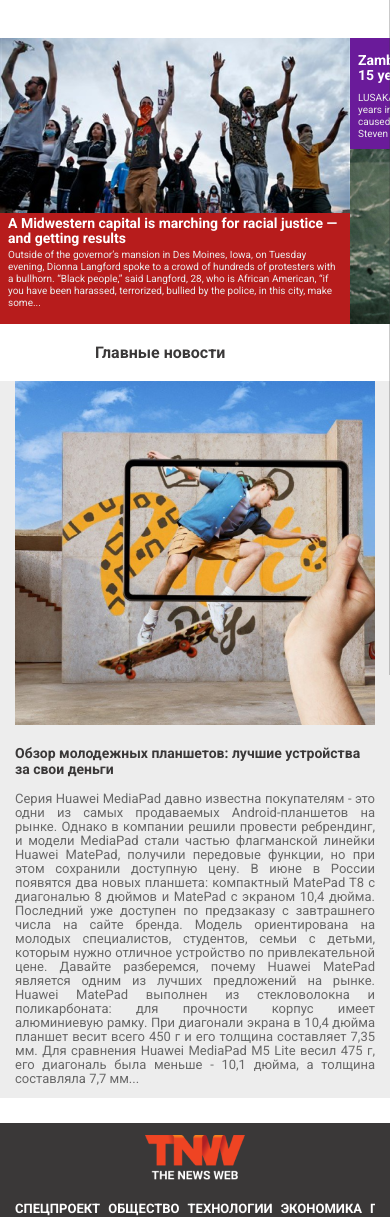
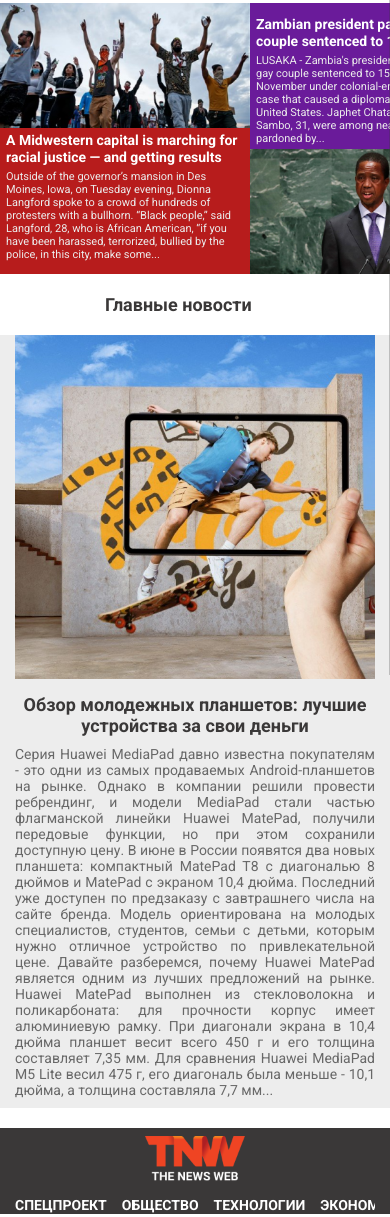
Before and after one commit to Jasur003/The-new-web, a plain HTML site: page index.html in a window 390 px wide. Shown: the part 169-1386 px from the top of the page. Drawn offline with Linux system fonts and the light colour scheme.

Commit message:
@mediaTheNewsWeb

```diff
--- a/style/media.css
+++ b/style/media.css
@@ -15,85 +15,168 @@
     .nav_logo{
         margin-top: 18px;
     }
-    .nav_list{
-        gap: 14px;
+    .nav_logo img,
+    .foot_logo img{
+        width: 140px;
     }
     .nav_link{
         font-size: 17px;
-        line-height: 19px;
+        line-height: 20px;
+    }
+    .intro .container img{
+        max-width: 1110px;
+        width: 100%;
+        margin-top: 12px;
+        margin-bottom: 30px;
+    }
+    .sec_box{
+        justify-content: center;
     }
     .sec_card{
+        max-width: 330px;
         gap: 7px;
     }
     .sec_title{
-        font-size: 17px;
-        line-height: 20px;
+        font-size: 18px;
+        line-height: 21px;
         margin: 0 13px;
     }
     .sec_text{
-        font-size: 14px;
-        line-height: 16px;
-        margin-left: 13px;
-        margin-right: 13px;
+        font-size: 15px;
+        line-height: 17px;
+        margin: 0 13px;
+    }
+    #first{
+        padding-bottom: 13px;
+    }
+    #second{
+        padding-top: 13px;
+    }
+    #thirty{
+        padding-bottom: 13px;
+    }
+    #fourty{
+        padding-top: 13px;
     }
     .title{
         margin: 35px auto;
         font-size: 21px;
-        line-height: 23px;
+        line-height: 24.39px;
     }
     .news_box{
         flex-direction: column;
         align-items: center;
         gap: 25px;
     }
+    .news_box img{
+        max-width: 550px;
+        width: 100%;
+    }
     .news_right{
-        display: flex;
-        flex-direction: column;
-        align-items: center;
+        gap: 25px;
         padding-top: 15px;
         padding-bottom: 25px;
     }
     .news_title{
-        font-size: 20px;
-        line-height: 23px;
-        margin-bottom: 25px;
+        text-align: center;
+        font-size: 21px;
+        line-height: 24.39px;
     }
     .news_text{
         text-align: justify;
-        font-size: 16px;
+        font-size: 17px;
         line-height: 20px;
     }
     .foot{
         margin-top: 45px;
     }
     .foot_logo{
-        margin: 25px 0;
-    }
-    .foot_list{
-        gap: 14px;
+        margin: 24px 0;
     }
     .foot_link{
         font-size: 17px;
         line-height: 20px;
     }
-    img{
-        width: 100%;
+}
+@media(max-width:1100px) {
+    .sec_card{
+        max-width: 320px;
     }
-    .news_box img{
-        max-width: 550px;
-        width: 100%;
+    .sec_title{
+        font-size: 17px;
+        line-height: 20px;
+        margin: 0 11px;
+    }
+    .sec_text{
+        font-size: 14px;
+        line-height: 16px;
+        margin: 0 11px;
+    }
+}
+@media(max-width:1050px){
+    .sec_card{
+        max-width: 315px;
     }
 }
 @media(max-width:1000px) {
     .nav_logo{
         margin-top: 15px;
     }
+    .nav_link{
+        font-size: 16px;
+        line-height: 19px;
+    }
+    .intro .container img{
+        margin-top: 10px;
+        margin-bottom: 25px;
+    }
+    .sec_card{
+        max-width: 310px;
+        gap: 6px;
+    }
+    .title{
+        margin: 30px auto;
+        font-size: 20px;
+        line-height: 23px;
+    }
+    .news_box{
+        gap: 20px;
+    }
+    .news_right{
+        gap: 20px;
+        padding-top: 10px;
+        padding-bottom: 20px;
+    }
+    .news_title{
+        font-size: 20px;
+        line-height: 23px;
+    }
+    .news_text{
+        font-size: 16px;
+        line-height: 19px;
+    }
+    .foot{
+        margin-top: 40px;
+    }
+    .foot_logo{
+        margin: 20px 0;
+    }
+    .foot_link{
+        font-size: 16px;
+        line-height: 19px;
+    }
+}
+@media(max-width:950px) {
+    .nav_logo img,
+    .foot_logo img{
+        width: 130px;
+    }
     .nav_list{
         flex-direction: column;
         position: fixed;
         top: 0;
         right: 0;
-        padding: 100px 80px;
+        padding: 80px 60px;
         text-align: center;
         gap: 30px;
         background-color: #3A3838;
@@ -102,51 +185,6 @@
     }
     .nav_link{
         color: #fff;
-        font-size: 16px;
-        line-height: 17px;
-    }
-    .sec_card{
-        gap: 6px;
-    }
-    .sec_title{
-        font-size: 16px;
-        line-height: 18px;
-        margin: 0 12px;
-    }
-    .sec_text{
-        font-size: 13px;
-        line-height: 14px;
-        margin-left: 12px;
-        margin-right: 12px;
-    }
-    .title{
-        margin: 30px auto;
-        font-size: 20px;
-        line-height: 21px;
-    }
-    .news_box{
-        flex-direction: column;
-        align-items: center;
-        gap: 20px;
-    }
-    .news_right{
-        display: flex;
-        flex-direction: column;
-        align-items: center;
-        padding-top: 13px;
-        padding-bottom: 20px;
-    }
-    .news_title{
-        font-size: 18px;
-        line-height: 21px;
-        margin-bottom: 23px;
-    }
-    .news_text{
-        font-size: 15px;
-        line-height: 18px;
-    }
-    .menu{
-        display: block;
     }
     .close{
         display: block;
@@ -154,183 +192,181 @@
         top: 15px;
         left: 15px;
     }
+    .menu{
+        display: block;
+    }
     #checkbox:checked~.nav_list{
         transform: translateX(0);
     }
-    .foot{
-        margin-top: 40px;
+    .sec_card{
+        max-width: 300px;
+    }
+    .sec_title{
+        font-size: 16px;
+        line-height: 19px;
+        margin: 0 10px;
+    }
+    .sec_text{
+        font-size: 13px;
+        line-height: 15px;
+        margin: 0 10px;
     }
     .foot_box{
         flex-direction: column;
     }
-    .foot_logo{
-        margin: 21px 0;
-    }
-    .foot_list{
-        gap: 13px;
-    }
-    .foot_link{
-        font-size: 16px;
-        line-height: 18px;
+}
+@media(max-width:900px) {
+    .sec_card{
+        max-width: 290px;
     }
 }
 @media(max-width:750px) {
     .nav_logo{
-        margin-top: 15px;
+        margin-top: 12px;
     }
     .nav_logo img,
     .foot_logo img{
         width: 120px;
     }
     .nav_list{
-        padding: 80px 60px;
+        padding: 75px 55px;
         gap: 25px;
     }
     .nav_link{
         font-size: 15px;
-        line-height: 16px;
-    }
-    .close{
-        top: 15px;
-        left: 15px;
+        line-height: 18px;
     }
     .menu img,
     .close img{
-        width: 40px;
+    width: 35px;
+    }
+    .intro .container img{
+        margin-top: 8px;
+        margin-bottom: 20px;
     }
     .sec_box{
         flex-wrap: nowrap;
         overflow-x: scroll;
+        justify-content: start;
     }
     .sec_card{
-        flex-shrink: 0;
+        max-width: 270px;
         gap: 5px;
     }
     .sec_title{
         font-size: 15px;
-        line-height: 16px;
-        margin: 0 10px;
+        line-height: 18px;
+        margin: 0 8px;
     }
     .sec_text{
         font-size: 12px;
-        line-height: 13px;
-        margin-left: 10px;
-        margin-right: 10px;
+        line-height: 14px;
+        margin: 0 8px;
     }
     .title{
         margin: 25px auto;
-        font-size: 18px;
-        line-height: 19px;
+        font-size: 19px;
+        line-height: 22px;
     }
     .news_box{
         gap: 15px;
     }
     .news_right{
-        padding-top: 10px;
+        gap: 15px;
+        padding-top: 5px;
         padding-bottom: 15px;
     }
     .news_title{
-        font-size: 16px;
+        font-size: 19px;
+        line-height: 22px;
+    }
+    .news_text{
+        font-size: 15px;
         line-height: 18px;
-        margin-bottom: 20px;
+    }
+    .foot{
+        margin-top: 30px;
+    }
+    .foot_logo{
+        margin: 10px 0;
+    }
+    .foot_link{
+        font-size: 15px;
+        line-height: 18px;
+    }
+}
+@media(max-width:600px) {
+    .foot_list{
+        max-width: 700px;
+        width: 100%;
+        overflow-x: scroll;
+        justify-content: start;
+    }
+}
+@media(max-width:500px) {
+    .nav_logo{
+        margin-top: 10px;
+    }
+    .nav_logo img,
+    .foot_logo img{
+        width: 100px;
+    }
+    .nav_list{
+        padding: 60px 40px;
+        gap: 15px;
+    }
+    .nav_link{
+        font-size: 14px;
+        line-height: 17px;
+    }
+    .menu img,
+    .close img{
+    width: 25px;
+    }
+    .intro .container img{
+        margin-top: 5px;
+        margin-bottom: 13px;
+    }
+    .sec_card{
+        max-width: 250px;
+        gap: 4px;
+    }
+    .sec_title{
+        font-size: 14px;
+        line-height: 17px;
+        margin: 0 6px;
+    }
+    .sec_text{
+        font-size: 11px;
+        line-height: 13px;
+        margin: 0 6px;
+    }
+    .title{
+        margin: 20px auto;
+        font-size: 18px;
+        line-height: 21px;
+    }
+    .news_right{
+        gap: 10px;
+        padding-top: 0;
+        padding-bottom: 10px;
+    }
+    .news_title{
+        font-size: 18px;
+        line-height: 21px;
     }
     .news_text{
         font-size: 14px;
         line-height: 16px;
     }
     .foot{
-        margin-top: 30px;
+        margin-top: 20px;
     }
     .foot_logo{
-        margin: 14px 0;
-    }
-    .foot_list{
-        gap: 10px;
-        justify-content: center;
-        max-width: 700px;
-        width: 100%;
-        overflow-x: scroll;
+        margin: 8px 0;
     }
     .foot_link{
         font-size: 14px;
-        line-height: 16px;
+        line-height: 17px;
     }
 }
-@media(max-width:600px) {
-    .foot_list {
-        justify-content: start;
-    }
-}
-@media(max-width:500px) {
-    .nav_logo{
-        margin-top: 12px;
-    }
-    .nav_logo img,
-    .foot_logo img{
-        width: 100px;
-    }
-    .nav_list{
-        padding: 55px 45px;
-        gap: 20px;
-    }
-    .nav_link{
-        font-size: 14px;
-        line-height: 15px;
-    }
-    .close{
-        top: 12px;
-        left: 12px;
-    }
-    .menu img,
-    .close img{
-        width: 30px;
-    }
-    .sec_card{
-        gap: 3px;
-    }
-    .sec_title{
-        font-size: 14px;
-        line-height: 15px;
-        margin: 0 8px;
-    }
-    .sec_text{
-        font-size: 10px;
-        line-height: 12px;
-        margin-left: 8px;
-        margin-right: 8px;
-    }
-    .title{
-        margin: 20px auto;
-        font-size: 16px;
-        line-height: 17px;
-    }
-    .news_box{
-        gap: 12px;
-    }
-    .news_right{
-        padding-top: 8px;
-        padding-bottom: 12px;
-    }
-    .news_title{
-        font-size: 14px;
-        line-height: 16px;
-        margin-bottom: 15px;
-    }
-    .news_text{
-        font-size: 13px;
-        line-height: 14px;
-    }
-    .foot{
-        margin-top: 25px;
-    }
-    .foot_logo{
-        margin: 12px 0;
-    }
-    .foot_list{
-        gap: 8px;
-    }
-    .foot_link{
-        font-size: 13px;
-        line-height: 14px;
-    }
-}
--- a/style/style.css
+++ b/style/style.css
@@ -48,14 +48,14 @@
     gap: 8px;
 }
 .sec_title{
-    font-size: 18px;
+    font-size: 19px;
     font-weight: 700;
     line-height: 22.27px;
     color: #FFFFFF;
     margin: 0 15px;
 }
 .sec_text{
-    font-size: 15px;
+    font-size: 16px;
     font-weight: 400;
     line-height: 18.75px;
     color: #EBEBEB;
@@ -63,7 +63,7 @@
     margin-right: 15px;
 }
 .title{
-    width: 200px;
+    width: 180px;
     margin: 40px auto;
     font-size: 22px;
     font-weight: 700;
@@ -75,21 +75,21 @@
 }
 .news_box{
     display: flex;
-    justify-content: space-between;
     background: #EDEDED;
     gap: 30px;
 }
 .news_right{
+    display: flex;
+    flex-direction: column;
     padding-top: 20px;
-    padding-bottom: 31px;
+    padding-bottom: 30px;
+    gap: 30px;
 }
 .news_title{
     font-size: 22px;
     font-weight: 700;
     line-height: 25.78px;
     color: #3A3838;
-    margin-bottom: 30px;
-
 }
 .news_text{
     font-size: 18px;
@@ -134,11 +134,11 @@
 }
 #thirty{
     background: #303F9F;
-    padding-bottom: 16px;
+    padding-bottom: 15px;
 }
 #fourty{
     background: #00695C;
-    padding-top: 14px;
+    padding-top: 15px;
 }
 .menu,
 .close{
@@ -147,7 +147,7 @@
 }
 .menu img,
 .close img{
-    width: 50px;
+    width: 40px;
 }
 #checkbox{
     display: none;
```
